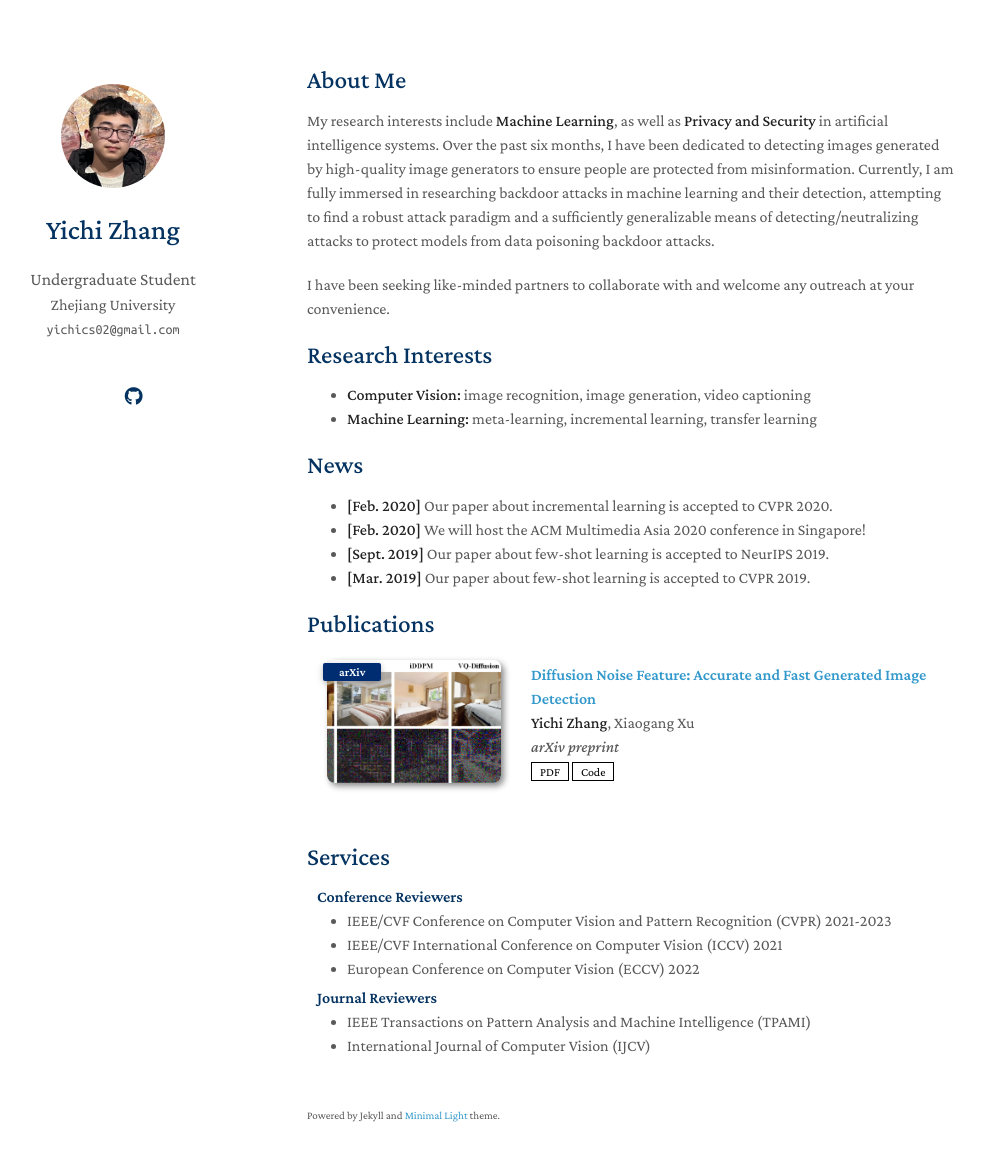
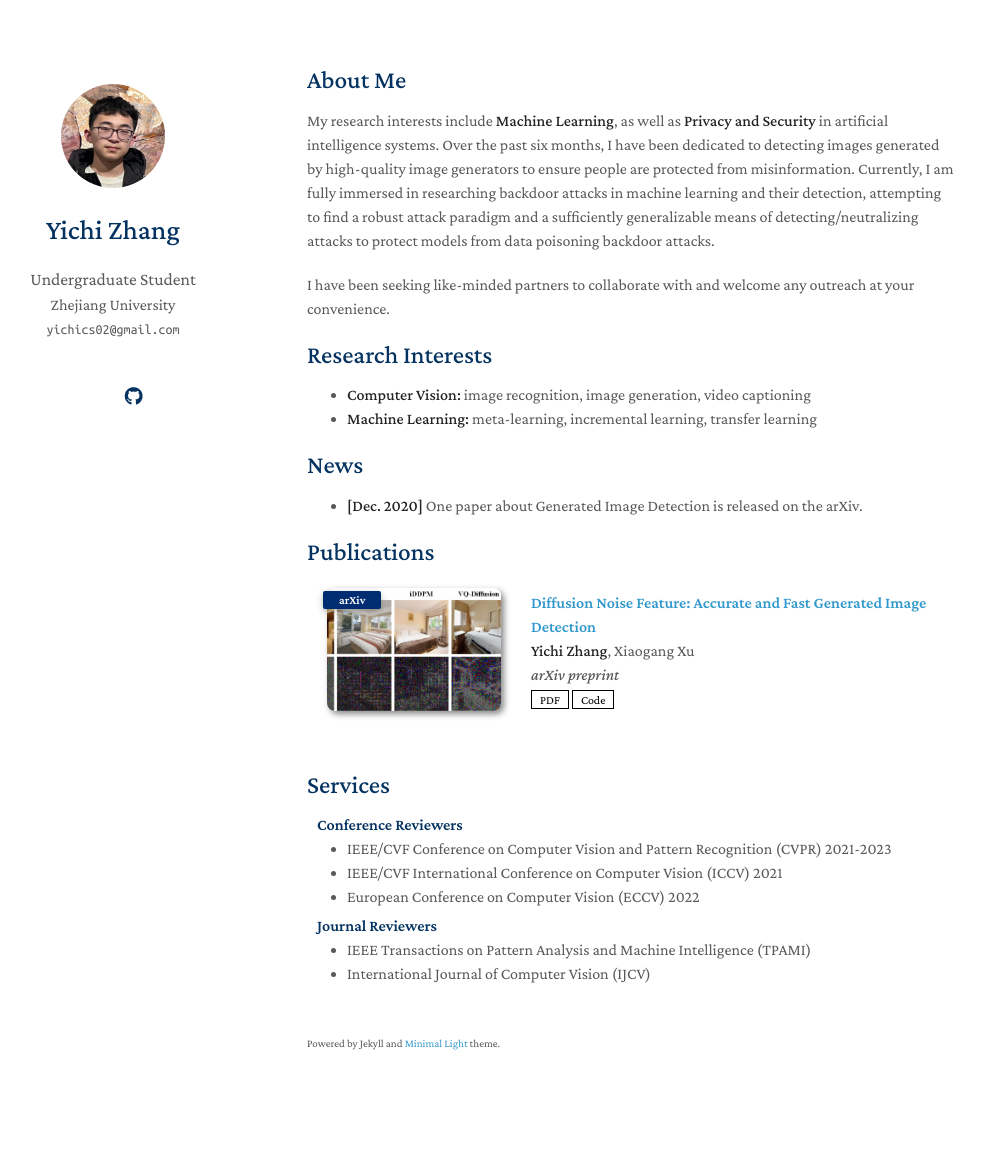
Before and after one commit to YichiCS/yichics.github.io, a Jekyll site: the page built from index.md, in a window 1280 px wide and 1196 px high. Shown: the top 1161 px of the window, without its empty margins (163-1147 px from the left). Built offline with Jekyll 4.4.1, drawn with Linux system fonts in a browser that asks for light colours; nearby versions of some CDN libraries; a style sheet for code colours, icons or effects is not loaded; our own code applies the rules of GitHub Pages for plain Markdown files.

Commit message:
Update index.md

```diff
--- a/index.md
+++ b/index.md
@@ -15,10 +15,7 @@ I have been seeking like-minded partners to collaborate with and welcome any out
 
 ## News
 
-- **[Feb. 2020]** Our paper about incremental learning is accepted to CVPR 2020.
-- **[Feb. 2020]** We will host the ACM Multimedia Asia 2020 conference in Singapore!
-- **[Sept. 2019]** Our paper about few-shot learning is accepted to NeurIPS 2019.
-- **[Mar. 2019]** Our paper about few-shot learning is accepted to CVPR 2019.
+- **[Dec. 2020]** One paper about Generated Image Detection is released on the arXiv.
 
 {% include_relative _includes/publications.md %}
 
```
